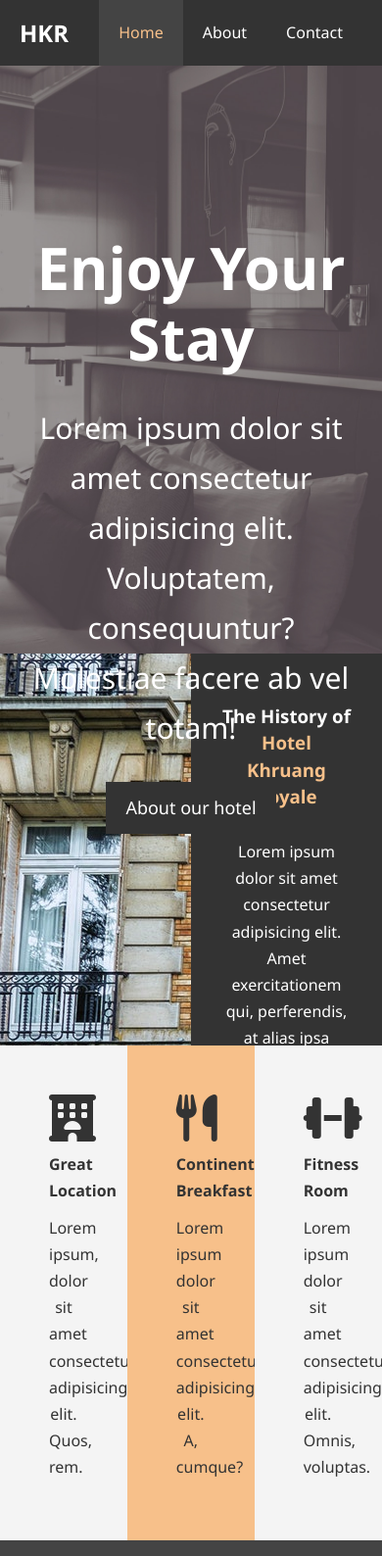
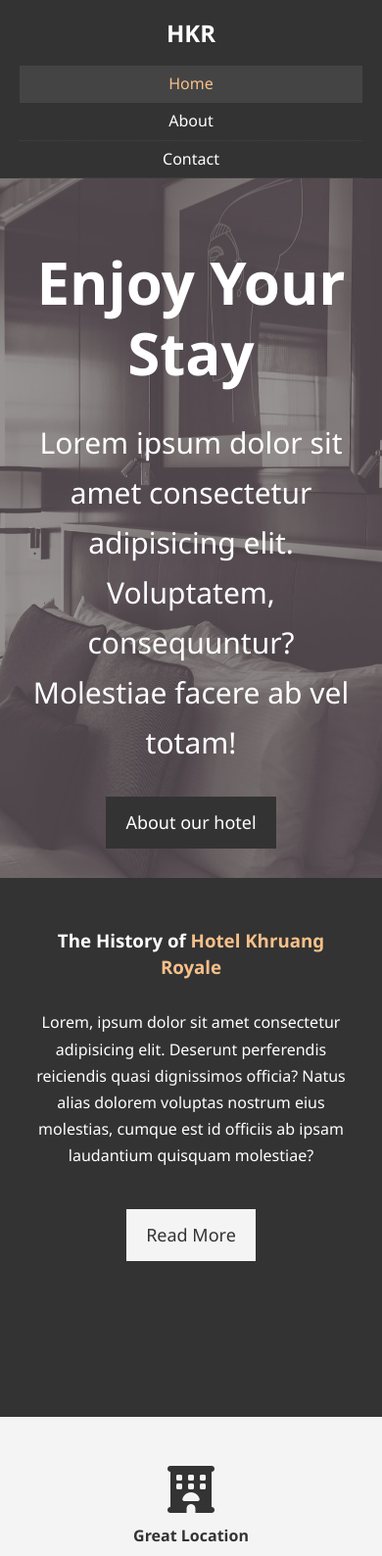
Before and after one commit to panoptic1/html-css-sandbox, a plain HTML site: page hotel/index.html in a window 390 px wide. Shown: the top 1588 px of the page at 98% size. Drawn offline with Linux system fonts and the light colour scheme.

Commit message:
Exiting float hell

```diff
--- a/hotel/about.html
+++ b/hotel/about.html
@@ -7,6 +7,7 @@
     <meta name="description" content="Welcome to the hippest hotel in Minneapolis.">
     <meta name="keywords" content="hotel, Minneapolis hotel, midwest hotel">
     <link rel="stylesheet" href="style.css">
+    <link rel="stylesheet" media="screen and (max-width: 768px)" href="mobile.css">
     <title>HKR | About</title>
 </head>
 
--- a/hotel/index.html
+++ b/hotel/index.html
@@ -8,6 +8,7 @@
     <meta name="keywords" content="hotel, Minneapolis hotel, midwest hotel">
     <script src="https://kit.fontawesome.com/0dbedd0523.js" crossorigin="anonymous"></script>
     <link rel="stylesheet" href="style.css">
+    <link rel="stylesheet" media="screen and (max-width: 768px)" href="mobile.css">
     <title>Hotel Khruang Royale</title>
 </head>
 
@@ -40,11 +41,9 @@
         <div class="info-img"></div>
         <div class="info-content">
             <h3>The History of <span class="text-primary">Hotel Khruang Royale</span></h3>
-            <p>Lorem ipsum dolor sit amet consectetur adipisicing elit.
-                Amet exercitationem qui, perferendis, at alias ipsa laudantium quam quisquam quaerat
-                quasi veniam ducimus fugit nobis impedit dicta saepe, unde consectetur.
-                Libero ad soluta labore aspernatur quas itaque a consequuntur eius in,
-                neque temporibus dolorum iure quidem nam alias aut ea dolor.</p>
+            <p>Lorem, ipsum dolor sit amet consectetur adipisicing elit. Deserunt perferendis reiciendis quasi
+                dignissimos officia? Natus alias dolorem voluptas nostrum eius molestias,
+                cumque est id officiis ab ipsam laudantium quisquam molestiae?</p>
             <a href="about.html" class="btn btn-light">Read More</a>
         </div>
     </section>
--- /dev/null
+++ b/hotel/mobile.css
@@ -0,0 +1,64 @@
+#navbar .logo {
+    float: none;
+    text-align: center;
+}
+
+#navbar ul, #navbar ul li {
+    float: none;
+}
+
+#navbar ul li a {
+    padding: 5px;
+    border-bottom: #444 dotted 1px;
+}
+
+/* Showcase */
+#showcase {
+    height: 100%;
+}
+
+#showcase .showcase-content {
+    padding-top: 70px;
+    padding-bottom: 30px;
+}
+
+/* Home Info */
+#home-info {
+    height: 550px;
+}
+
+#home-info .info-img {
+    display: none;
+}
+
+#home-info .info-content {
+    float: none;
+    width: 100%;
+
+}
+
+.box {
+    float: none;
+    width: 100%;
+}
+
+/* About */
+#about-info .info-right,
+#about-info .info-left {
+    float: none;
+    width: 100%;
+}
+
+#about-info .info-right {
+    margin-top: 30px;
+}
+
+.l heading {
+    text-align: center;
+    line-height: 1.2;
+}
+
+/* Contact */
+#contact-info .box {
+    border-bottom: #444 dotted 1px;
+}
--- a/hotel/style.css
+++ b/hotel/style.css
@@ -111,7 +111,7 @@ p {
     color: #fff;
 }
 
-#navbar h1 {
+#navbar .logo {
     float: left;
     padding-top: 20px;
 }
@@ -166,7 +166,7 @@ p {
 
 /* Home Info */
 #home-info {
-    height: 400px;
+    height: 450px;
 }
 
 #home-info .info-img {
@@ -223,7 +223,7 @@ p {
 
 /* Testimonials */
 #testimonials {
-    height: 600px;
+    height: 100%;
     background: url('./image_resources/test-bg.jpg') no-repeat
     center center/cover;
     padding-top: 100px;
```
Also changed, not shown: hotel/contact.html (+2 -1 lines).
